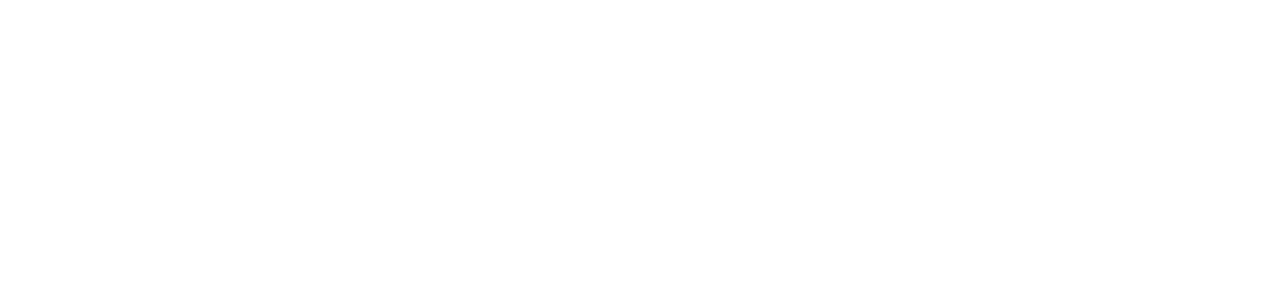
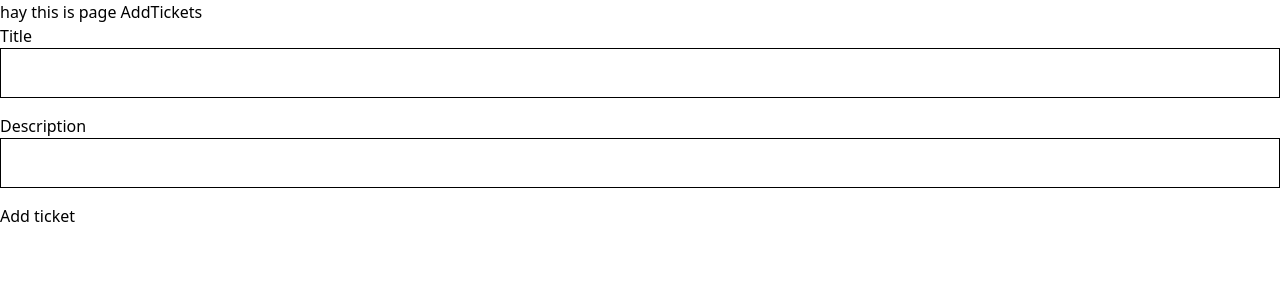
Before and after one commit to mustaphaessafidev-collab/support-system, a React app in the folder frontend/: page /client/AddTickets in a window 1280 px wide. Before the commit this address had no page. Shown: the top 300 px of the page. Built offline with nearby package versions, Linux system fonts and the light colour scheme; the HTML template or start-up script is replaced by a standard one.

Commit message:
Add ticket in frontend and bearer and

```diff
--- a/frontend/src/App.jsx
+++ b/frontend/src/App.jsx
@@ -5,7 +5,7 @@
 import Admin from "./pages/admin/dashboard";
 import Agent from "./pages/agent/dashboard";
 import Client from "./pages/client/dashboard";
-
+import AddTickets from "./pages/client/addtickets";
 
 function App() {
   return (
@@ -16,6 +16,7 @@
       <Route path="/admin/dashboard" element={<Admin />} />
       <Route path="/agent/dashboard" element={<Agent />} />
       <Route path="/client/dashboard" element={<Client />} />
+      <Route path="/client/AddTickets" element={<AddTickets />} />
     </Routes>
   );
 }
--- a/frontend/src/pages/auth/Login.jsx
+++ b/frontend/src/pages/auth/Login.jsx
@@ -24,7 +24,7 @@
             const role=res.data.user.role;
 
             if(role === "client"){
-              navigate("/client/dashboard")
+              navigate("/client/AddTickets")
             }else if(role === "agent"){
               navigate("/agent/dashboard")
             }else if(role === "admin"){
--- /dev/null
+++ b/frontend/src/pages/client/addtickets.jsx
@@ -0,0 +1,56 @@
+import { useState } from "react";
+import { addtickets } from "../../services/Tickets";
+
+
+
+function AddTickets (){
+    const [data,setData]=useState({
+        title:'',
+        description:''
+    })
+    const [message,setMessage]=useState()
+    const [error,setError]=useState(true)
+
+    const handchage=(e)=>{
+        setData({
+            ...data,
+            [e.target.name]:e.target.value,
+        })
+    }
+
+
+    const Submit =async(e)=>{
+        e.preventDefault();
+
+        try{
+            console.log('re')
+             await addtickets(data)
+            setMessage('ticket is good ')
+        }catch (e){
+            setMessage('ticket is not good ')
+        }
+    }
+
+
+    return(
+        <>
+
+        {message}
+        <form onSubmit={Submit}>
+        <h1>hay this is page AddTickets</h1>
+        <h2>Title</h2>
+        <input           className="w-full mb-4 px-4 py-3 border"
+        name="title"
+         type="text" required id="title" value={data.title} onChange={handchage} />
+        <br />
+        <h2>Description</h2>
+        <input           className="w-full mb-4 px-4 py-3 border"
+        name="description"
+         type="text" required id="description" value={data.description} onChange={handchage} />
+        <button type="submit">Add ticket</button>
+        </form>
+        </>
+    )
+}
+
+export default AddTickets;
--- /dev/null
+++ b/frontend/src/services/Tickets.js
@@ -0,0 +1,16 @@
+import axios from "axios";
+
+const API = axios.create({
+    baseURL:"http://localhost:5000/api",
+})
+
+API.interceptors.request.use((req)=>{
+    const token =localStorage.getItem("token")
+
+    if(token){
+        req.headers.Authorization=`Bearer ${token}`;
+    }
+    return req
+})
+
+export const addtickets=(data)=> API.post("/tickets/addtickets",data)
```
